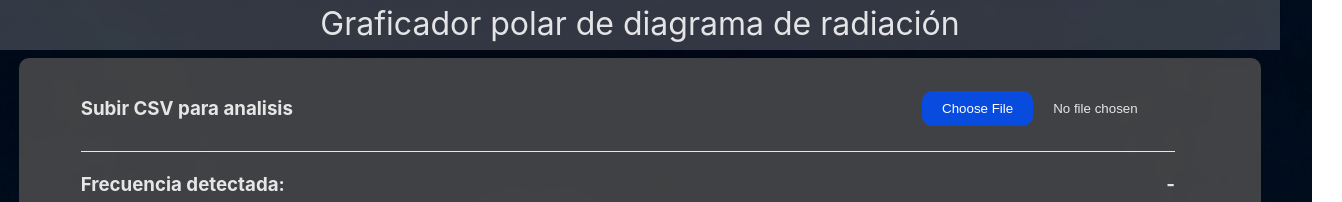
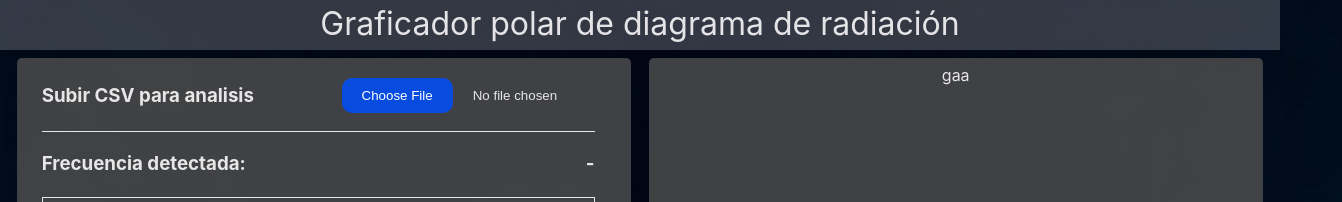
Before and after one commit to bryan201429/Antenna_dB_Grapher, a React (Vite) app: page / in a window 1280 px wide. Shown: the top 202 px of the page, 1342 px wide, since content can reach past the window. Built offline with nearby package versions, Linux system fonts and the light colour scheme.

Commit message:
Spline graph ready with markers

```diff
--- a/src/views/Home/Home.css
+++ b/src/views/Home/Home.css
@@ -46,24 +46,47 @@ input[type=file]::file-selector-button {
   input[type=file]::file-selector-button:hover {
     background: #0d45a5;
   }
-
+.firstRowParent{
+    display: flex;
+    justify-content: space-evenly;
+    min-height: fit-content;
+    width: 100%;
+}
 .FirstRowContainer{
-    margin-bottom: 2vw;
-    padding: 1vw;
+    margin-bottom: 10px;
     background-color: rgba(80, 80, 80, 0.8);
     backdrop-filter: blur(5px);
-    border-radius: 10px;
-    width: 95vw;
-    /* min-height:20vw; */
-    height: fit-content;
+    border-radius: 5px;
+    width: 48vw;
+    /* height:20vw; */
+    min-height: fit-content;
     display: flex;
     align-items: start;
     justify-content: space-evenly;
+    padding-top: 5px;
+    padding-bottom: 5px;
+}
+.secondRowContainer{
+    margin-bottom: 10px;
+    background-color: rgba(80, 80, 80, 0.8);
+    backdrop-filter: blur(5px);
+    border-radius: 5px;
+    width: 48vw;
+    /* height:20vw; */
+    /* min-height: fill-content; */
+    display: flex;
+    align-items: start;
+    justify-content: space-evenly;
+    padding-top: 5px;
+    padding-bottom: 5px;
 }
 .freqContainer{
     display: flex;
     width: 100%;
     justify-content: space-between;
+    /* background-color: red; */
+    padding: 0;
+    margin: 0;
 }
 .optionsCointainer{
     display: flex;
@@ -71,8 +94,9 @@ input[type=file]::file-selector-button {
     justify-content: start;
     align-items:flex-start;
     width: 90%;
-    height: fit-content;
+    min-height: fit-content;
     margin-right: 2%;
+    /* background-color: blue; */
 }
 .OkumuraOptionsContainer{
     display: flex;
@@ -145,7 +169,8 @@ input[type=file]::file-selector-button {
 }
 .plotChart{
     width: 100%;
-    min-height: 55vh;
+    min-height: 65vh;
+    padding: 0;
 }
 .uploader1{
     display: flex;
@@ -153,8 +178,8 @@ input[type=file]::file-selector-button {
     justify-content: space-between;
     align-items: center;
     width: 100%;
-    padding-bottom: 10px;
-    padding-top: 5px;
+    padding-bottom: 2px;
+    padding-top: 0px;
     border-bottom: solid 1px;
 }
 .propagationBox{
@@ -229,6 +254,7 @@ input[type=file]::file-selector-button {
 .tablesContainer{
     display: flex;
     justify-content: space-evenly;
+    width: 100%;
 }
 .dataTable{
     background-color: rgb(20, 20, 20,0.9);
--- a/src/views/Home/Home.jsx
+++ b/src/views/Home/Home.jsx
@@ -15,7 +15,7 @@ export default function Home(){
     const [dbPrediction,setDbPrediction]=useState([]);
     const [distances,setDistances]=useState([]);
     const [maxPotForScale,setMaxPotForScale]=useState(20);
-    const [minPotForScale,setMinPotForScale]=useState(-20);
+    const [minPotForScale,setMinPotForScale]=useState(-50);
     const [maxDistance,setMaxDistance]=useState(0);
     const [minDistance,setMinDistance]=useState(0);
     const [okumuraCompatible,setOkumuraCompatible]=useState(false);
@@ -73,30 +73,42 @@ export default function Home(){
             polar: {
                 radialaxis: {
                     visible: true,
-                range: [minPotForScale-1, maxPotForScale+1],  // Rango del eje radial
+                    range: [minPotForScale , maxPotForScale +0.5], // Rango inicial del eje radial
                     tickfont: { color: 'white' },
                     gridcolor: 'white',
-                linecolor: 'white'
+                    linecolor: 'white',
                 },
                 angularaxis: {
                     visible: true,
-                gridcolor: 'white', // Cambia el color de las líneas angulares
-                tickfont: { color: 'white' }, // Color de las etiquetas angulares
+                    gridcolor: 'white',
+                    tickfont: { color: 'white' },
                     title: {
                         text: 'Angular Axis',
                         font: { color: 'white' }
-                }},
-            bgcolor:'rgba(30,30,30,0.9)',   // Fondo bajo el gráfico
+                    },
+                },
+                bgcolor: 'rgba(30,30,30,0.9)', // Fondo bajo el gráfico
             },
             showlegend: false,
-        autosize:true,
+            autosize: true,
             paper_bgcolor: 'rgba(30,30,30,0.9)', // Fondo general del gráfico
-        title:{
-            text: 'Radiation Pattern (Polar Plot) ',
+            title: {
+                text: 'Radiation Pattern (Polar Plot)',
                 font: { color: 'white' }
+            },
+            hovermode: 'closest',
+            hoverlabel: {
+                bgcolor: '#444',
+                font: {
+                    color: 'white',
+                    size: 12,
+                },
+            },
+            dragmode: 'zoom',  // Asegúrate de que el dragmode esté activado
 
-        }
         };
+
+
 
     const [dataSpline,setDataSpline]=useState([
         {
@@ -107,20 +119,6 @@ export default function Home(){
         }
     ]);
 
-    const layoutSpline = {
-        polar: {
-            radialaxis: {
-                visible: true,
-                range: [minPotForScale-1, maxPotForScale+1]  // Rango del eje radial
-            }
-        },
-        showlegend: false,
-        autosize:true,
-
-        title:{
-            text: 'Radiation Pattern (Polar Plot) '
-        }
-    };
 
     const handleFileChange= async(e)=>{
         if(e.target.files){
@@ -165,50 +163,57 @@ export default function Home(){
     }
     const handleApplyInterpol = (event) =>{
         setInterReady(true);
-        console.log({theta},{distances},{dbOriginal},{potTxEstimated},{potDbScal},{dbPrediction});
+        console.log({ theta }, { distances }, { dbOriginal }, { potTxEstimated }, { potDbScal }, { dbPrediction });
+
         let splineTheta = [];
         let interpolatedValues = [];
         let interpolatedDbScaled = [];
         let interpolatedDbPredicted = [];
-        let interpolatedDistances = [];     // Distancias de muestreo original
-        let interpolatedPotOriginal = [];   // Muestras de potencia original
+        let interpolatedDistances = [];
+        let interpolatedPotOriginal = [];
 
-        for( let i=0; i<theta.length; i++){
-            if(i!=theta.length-1){
-                let delta = (theta[i+1]-theta[i])/(Number(interNumber)+1);
-                console.log('delta', delta);
+        // Interpolación dentro del rango definido
+        for (let i = 0; i < theta.length; i++) {
+            if (i != theta.length - 1) {
+                let delta = (theta[i + 1] - theta[i]) / (Number(interNumber) + 1);
                 splineTheta.push(theta[i]);
-                for(let j=1 ; j<=interNumber; j++ ){
-                    splineTheta.push(theta[i]+delta*j);
+                for (let j = 1; j <= interNumber; j++) {
+                    splineTheta.push(theta[i] + delta * j);
                 }
-            }
-            else{
-                if(i == (theta.length-1)){
+            } else {    // Agregar el último valor de theta
+
                 splineTheta.push(theta[i]);
             }
         }
 
+        // Interpolación entre el último y el primer punto
+        const lastTheta = theta[theta.length - 1];
+        const firstTheta = theta[0] + 360; // Asegurar la continuidad circular
+        let deltaClosing = (firstTheta - lastTheta) / (Number(interNumber) + 1);
+        for (let j = 1; j <= interNumber; j++) {
+            splineTheta.push(lastTheta + deltaClosing * j);
         }
 
-        // for(let i=0; i<distances.length; i++){
-        //     interpolatedDistances.push(distances[i])
-        //     interpolatedDistances.push()
+        // Asegurarse de que los valores de theta sean cíclicos (0-360°)
+        splineTheta = splineTheta.map((angle) => angle % 360);
 
-        // }
-        console.log({splineTheta});
-        const potenciaOrigenSpline = new cubicSpline(theta, potTxEstimated);    //Spline para Pot en Tx
-        const potenciaDbScalSpline = new cubicSpline(theta, potDbScal);
-        const potenciaDbPredictSpline = new cubicSpline(theta,dbPrediction);
-        const distancesOriginalSplice = new cubicSpline(theta,distances);
-        const potOriginalSplice = new cubicSpline(theta,dbOriginal);
+        // Generar splines para cada conjunto de datos
+        const potenciaOrigenSpline = new cubicSpline([...theta, theta[0] + 360], [...potTxEstimated, potTxEstimated[0]]);
+        const potenciaDbScalSpline = new cubicSpline([...theta, theta[0] + 360], [...potDbScal, potDbScal[0]]);
+        const potenciaDbPredictSpline = new cubicSpline([...theta, theta[0] + 360], [...dbPrediction, dbPrediction[0]]);
+        const distancesOriginalSplice = new cubicSpline([...theta, theta[0] + 360], [...distances, distances[0]]);
+        const potOriginalSplice = new cubicSpline([...theta, theta[0] + 360], [...dbOriginal, dbOriginal[0]]);
 
-        for (let i=0; i<splineTheta.length ; i++){
-            interpolatedValues.push(potenciaOrigenSpline.at(splineTheta[i])); // Método `at` para obtener un valor interpolado..
-            interpolatedDbScaled.push(potenciaDbScalSpline.at(splineTheta[i])); // Método `at` para obtener un valor interpolado..
-            interpolatedDbPredicted.push(potenciaDbPredictSpline.at(splineTheta[i])); // Método `at` para obtener un valor interpolado..
-            interpolatedDistances.push(distancesOriginalSplice.at(splineTheta[i])); // Método `at` para obtener un valor interpolado..
-            interpolatedPotOriginal.push(potOriginalSplice.at(splineTheta[i])); // Método `at` para obtener un valor interpolado..
+        // Calcular los valores interpolados
+        for (let i = 0; i < splineTheta.length; i++) {
+            interpolatedValues.push(potenciaOrigenSpline.at(splineTheta[i]));
+            interpolatedDbScaled.push(potenciaDbScalSpline.at(splineTheta[i]));
+            interpolatedDbPredicted.push(potenciaDbPredictSpline.at(splineTheta[i]));
+            interpolatedDistances.push(distancesOriginalSplice.at(splineTheta[i]));
+            interpolatedPotOriginal.push(potOriginalSplice.at(splineTheta[i]));
         }
+
+        // Actualizar los estados con los resultados
         setThetaAfterSpline(splineTheta);
         setPotDbScalAfterSpline(interpolatedDbScaled);
         setDistancesAfterSpline(interpolatedDistances);
@@ -217,16 +222,25 @@ export default function Home(){
         setPotPredictedAfterSpline(interpolatedDbPredicted);
 
         //! ////////////////////		GRAFICO SPLINE		////////////////
-
         const datagraph = [
             {   type: 'scatterpolar',
                 r: interpolatedDbScaled,
                 theta: splineTheta,
+                mode: 'lines+markers',
                 fill: 'toself',
                 line: {
                     color: '#rgba(0,220,100,1)',
                     width: 3
-                  }
+                  },
+                  hoverinfo: 'r+theta+name', // Incluye el nombre para más contexto
+                //   name: 'I + theta', // Nombre que aparecerá en el hover
+                //   hoverlabel: {
+                //       bgcolor: '#000', // Fondo del cuadro de hover
+                //       font: {
+                //           color: '#FFF', // Color del texto en el hover
+                //           size: 12 // Tamaño de fuente del hover
+                //       }
+                //   }
             }
         ];
         setDataSpline(datagraph);
@@ -661,15 +675,9 @@ export default function Home(){
                 setDbOriginal(potSorted);
                 setPotTxEstimated(potEstSorted);
 
-                // setThetaAfterSpline(angSorted);
-                // setPotDbScalAfterSpline(dbScalSorted);
-                // setDistancesAfterSpline(distSorted);
-                // setDbOriginalAfterSpline(potSorted);
-                // setPotTxEstimatedAfterSpline(potEstSorted);
-
                 // Calcula y establece los valores máximo y mínimo de la potencia escalada
-                setMaxPotForScale(Math.max(...dbScalSorted));
-                setMinPotForScale(Math.min(...dbScalSorted));
+                setMaxPotForScale(Number(Math.max(...dbScalSorted)));
+                setMinPotForScale(Number(Math.min(...dbScalSorted)));
 
                 // console.log('Ángulos ordenados:', angSorted);
                 // console.log('Lista distancias:', distSorted);
@@ -723,7 +731,7 @@ useEffect(()=>{
             </div>
 
         <div id='HomeContainer'>
-
+            <div className='firstRowParent'>
             <div className='FirstRowContainer'>
 
 
@@ -899,17 +907,26 @@ useEffect(()=>{
                 </div>
 
             </div>
-
+                <div className='secondRowContainer'>
+                    gaa
+                </div>
+            </div>
             <div className='tablesContainer'>
 
 
                 <div className='tableContainer'>
                 <Plot
+                id="chart"
                 data={data}
                 layout={layout}
-                        config={{ responsive: true, useResizeHandler:true }}
-                        useResizeHandler={true}
-                        className='plotChart'
+                config={{
+                    responsive: true,
+                    useResizeHandler: true,
+                    scrollZoom: true, // Permite zoom con la rueda del ratón
+                    displayModeBar: true, // Muestra la barra de herramientas
+                    editable: true, // Permite editar el gráfico
+                 }}
+                className="plotChart"
                 />
                     <table className='dataTable'>
                         <thead>
```
Lines whose indentation alone changed are shown as unchanged.
